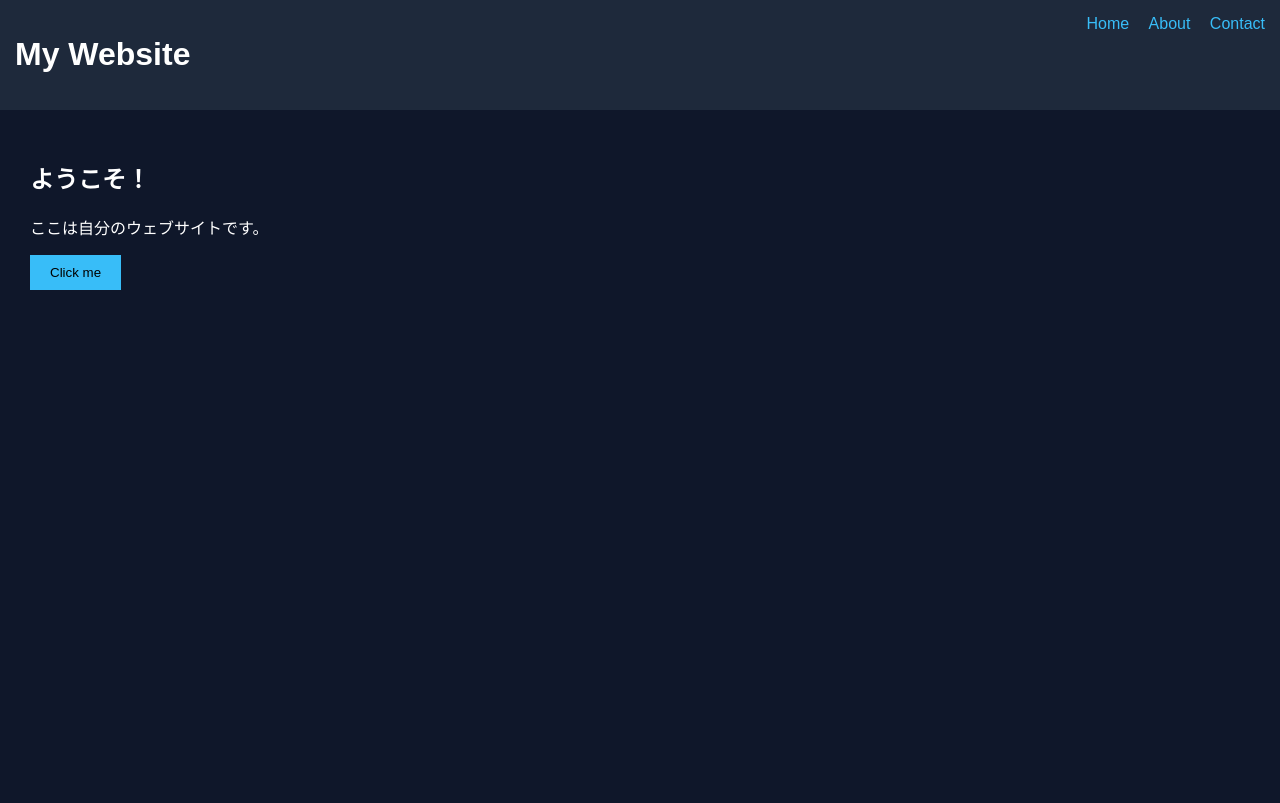
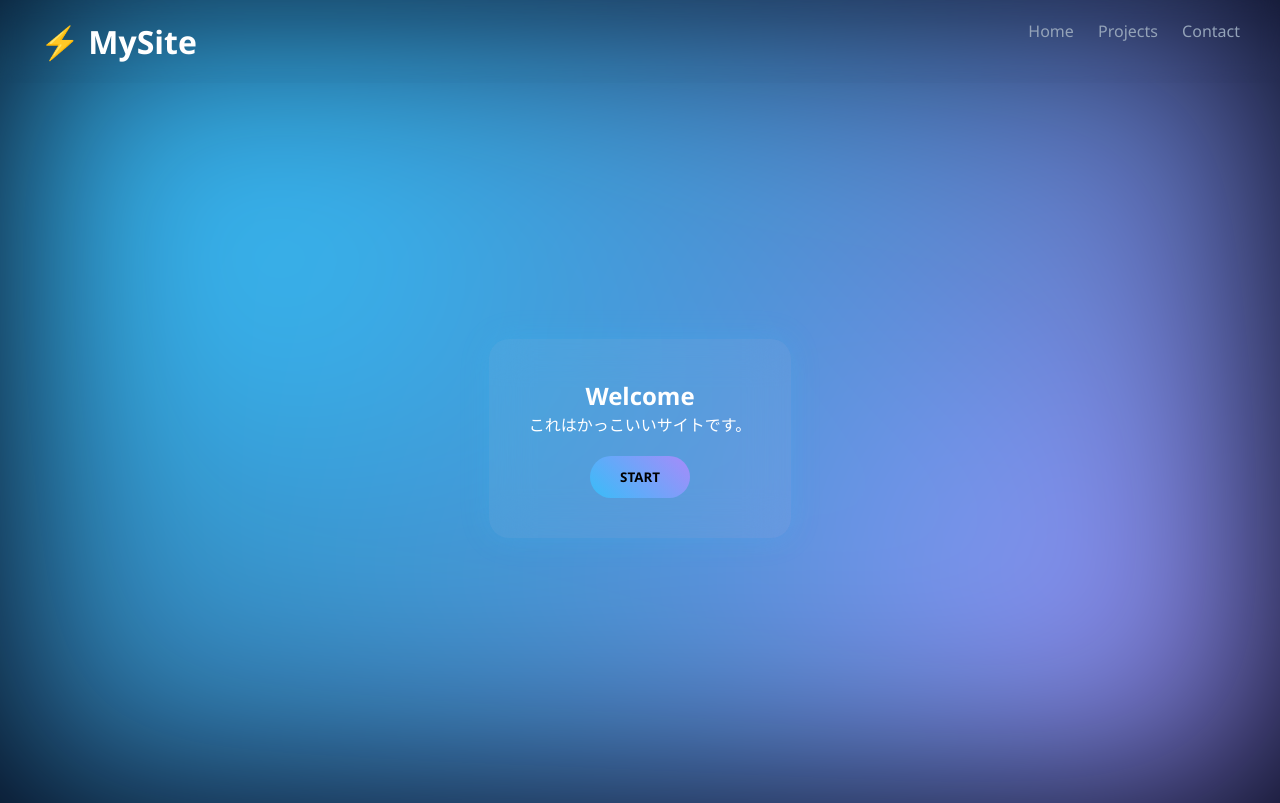
Before and after one commit to KJ87SAT/kj_87_web, a plain HTML site: page index.html in a window 1280 px wide. Drawn offline with Linux system fonts and the light colour scheme.

Commit message:
ファイル変更

```diff
--- a/index.html
+++ b/index.html
@@ -2,25 +2,28 @@
 <html lang="ja">
 <head>
   <meta charset="UTF-8">
-  <title>My Website</title>
+  <title>Cool Site</title>
   <link rel="stylesheet" href="style.css">
 </head>
 <body>
 
+  <div class="bg"></div>
+
   <header>
-    <h1>My Website</h1>
+    <h1>⚡ MySite</h1>
     <nav>
       <a href="#">Home</a>
-      <a href="#">About</a>
+      <a href="#">Projects</a>
       <a href="#">Contact</a>
     </nav>
   </header>
 
   <main>
-    <h2>ようこそ！</h2>
-    <p>ここは自分のウェブサイトです。</p>
-
-    <button onclick="sayHello()">Click me</button>
+    <div class="card">
+      <h2>Welcome</h2>
+      <p>これはかっこいいサイトです。</p>
+      <button onclick="sayHello()">START</button>
+    </div>
   </main>
 
   <script src="script.js"></script>
--- a/script.js
+++ b/script.js
@@ -1,3 +1,3 @@
 function sayHello() {
-  alert("Hello! Website is working!");
+  alert("起動成功 🚀");
 }
--- a/style.css
+++ b/style.css
@@ -1,31 +1,87 @@
-body {
+* {
   margin: 0;
-  font-family: sans-serif;
-  background: #0f172a;
-  color: white;
+  padding: 0;
+  box-sizing: border-box;
+  font-family: 'Segoe UI', sans-serif;
 }
 
+body {
+  height: 100vh;
+  background: #020617;
+  color: white;
+  overflow: hidden;
+}
+
+/* 背景グラデーション */
+.bg {
+  position: fixed;
+  width: 100%;
+  height: 100%;
+  background: radial-gradient(circle at 20% 30%, #38bdf8, transparent),
+              radial-gradient(circle at 80% 70%, #a78bfa, transparent);
+  filter: blur(100px);
+  z-index: -1;
+}
+
+/* ヘッダー */
 header {
-  background: #1e293b;
-  padding: 15px;
   display: flex;
   justify-content: space-between;
+  padding: 20px 40px;
+  backdrop-filter: blur(10px);
 }
 
 nav a {
-  color: #38bdf8;
-  margin-left: 15px;
+  margin-left: 20px;
   text-decoration: none;
+  color: #94a3b8;
+  transition: 0.3s;
 }
 
-main {
-  padding: 30px;
+nav a:hover {
+  color: #38bdf8;
+  text-shadow: 0 0 10px #38bdf8;
 }
 
+/* 中央配置 */
+main {
+  height: calc(100vh - 80px);
+  display: flex;
+  justify-content: center;
+  align-items: center;
+}
+
+/* ガラスカード */
+.card {
+  padding: 40px;
+  border-radius: 20px;
+  background: rgba(255,255,255,0.05);
+  backdrop-filter: blur(20px);
+  text-align: center;
+  box-shadow: 0 0 30px rgba(56,189,248,0.2);
+  animation: float 4s ease-in-out infinite;
+}
+
+/* ボタン */
 button {
-  padding: 10px 20px;
-  background: #38bdf8;
+  margin-top: 20px;
+  padding: 12px 30px;
   border: none;
+  border-radius: 999px;
+  background: linear-gradient(45deg, #38bdf8, #a78bfa);
   color: black;
+  font-weight: bold;
   cursor: pointer;
+  transition: 0.3s;
 }
+
+button:hover {
+  transform: scale(1.1);
+  box-shadow: 0 0 20px #38bdf8;
+}
+
+/* ふわふわ */
+@keyframes float {
+  0%,100% { transform: translateY(0); }
+  50% { transform: translateY(-10px); }
+}
```
